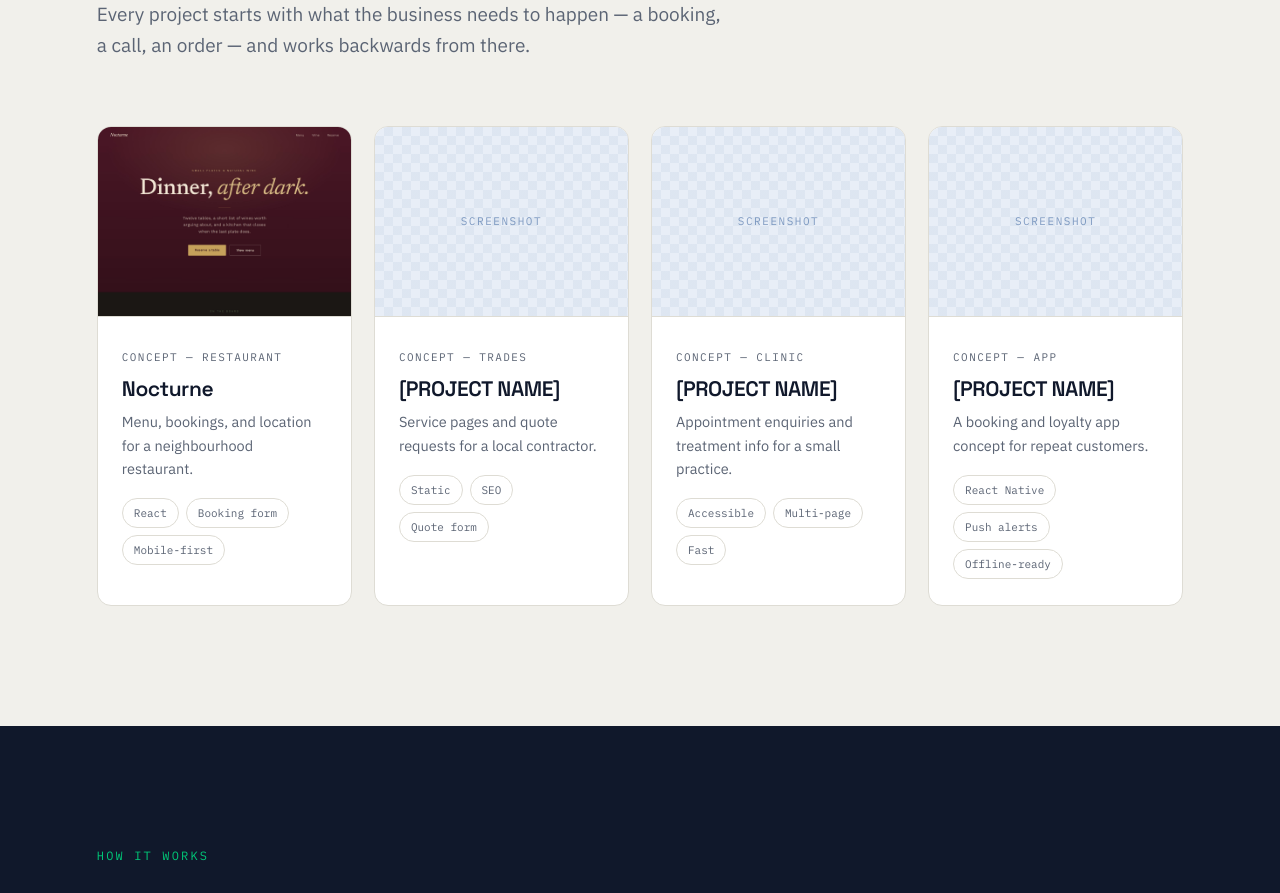
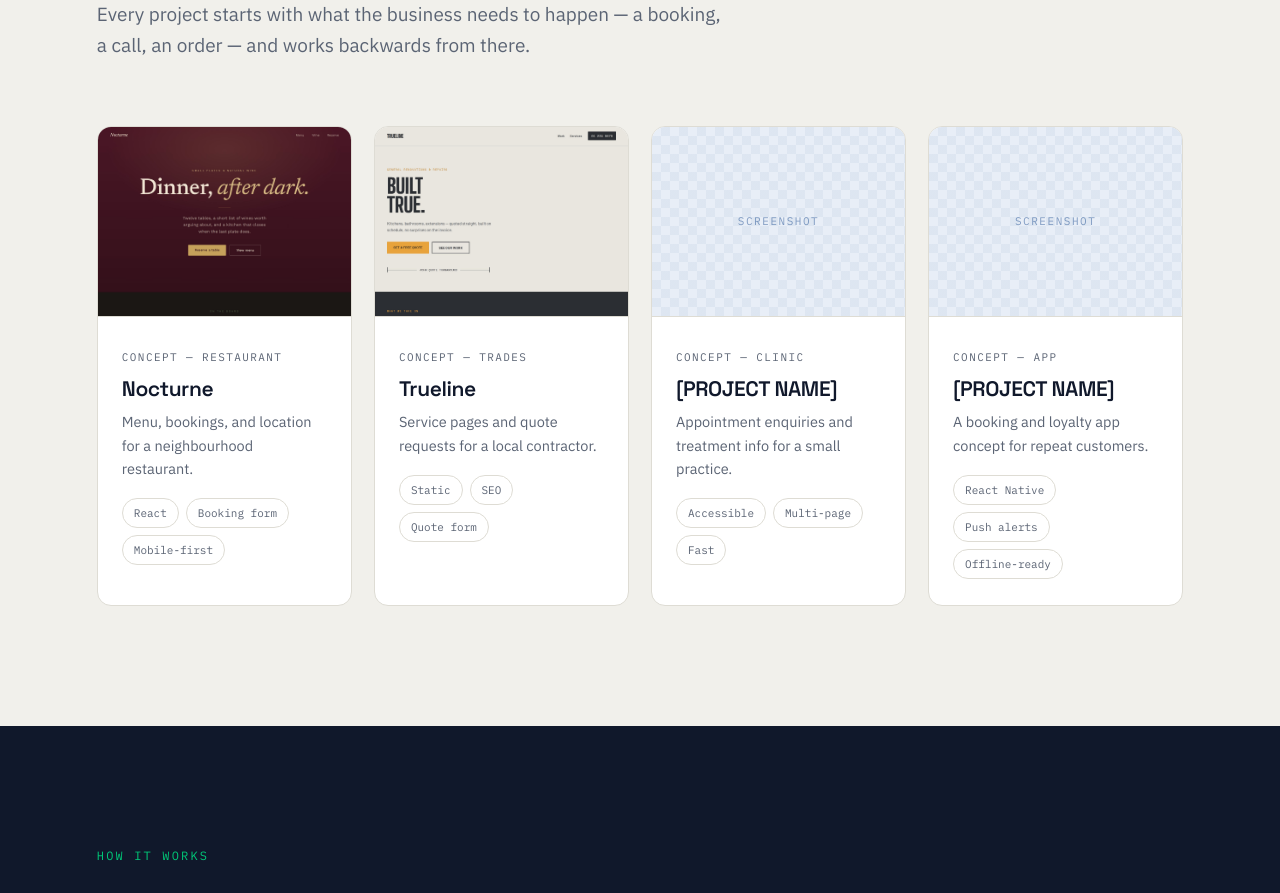
Before and after one commit to MbIndaz/mbase-site, a React (Vite) app: page / in a window 1280 px wide. Shown: the part 1340-2233 px from the top of the page. Built offline with nearby package versions, Linux system fonts and the light colour scheme.

Commit message:
Add second portfolio concept

```diff
--- a/src/components/Work.jsx
+++ b/src/components/Work.jsx
@@ -16,10 +16,11 @@ const projects = [
   },
   {
     id: 2,
-    name: '[PROJECT NAME]',
+    name: 'Trueline',
     type: 'Concept — trades',
     note: 'Service pages and quote requests for a local contractor.',
     tags: ['Static', 'SEO', 'Quote form'],
+    image: '/work/trueline-concept.jpg',
   },
   {
     id: 3,
```
Also changed, not shown: public/work/trueline-concept.jpg (added).
